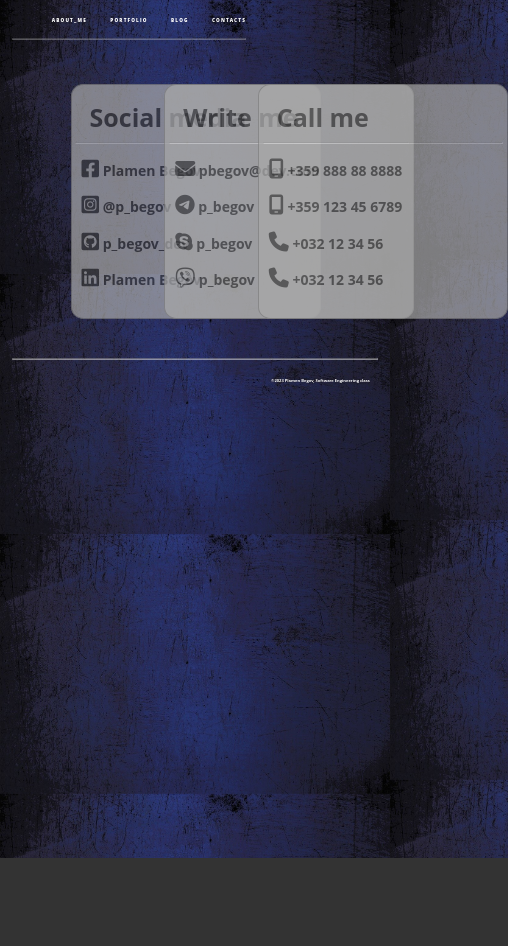
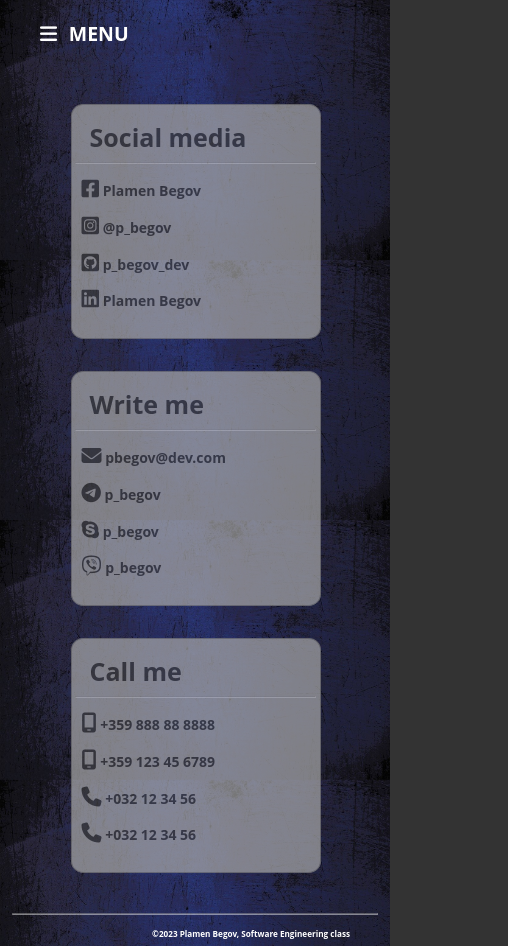
Before and after one commit to begov98/PersonalWebsite, a plain HTML site: page contacts.html in a window 390 px wide. Shown: the whole page, 508 px wide, since content can reach past the window. Before the commit the page ends 858 px from the top, so only its background shows below. Drawn offline with Linux system fonts and the light colour scheme.

Commit message:
ResponsiveContacts

```diff
--- a/contacts.html
+++ b/contacts.html
@@ -5,6 +5,7 @@
     <meta name="viewport" content="width=device-width, initial-scale=1.0">
     <link rel="stylesheet" href="css/reset.css">
     <link rel="stylesheet" href="css/styles.css">
+    <link rel="stylesheet" href="css/responsive.css">
     <link
     rel="stylesheet"
     href="https://cdnjs.cloudflare.com/ajax/libs/font-awesome/6.3.0/css/all.min.css"
@@ -14,6 +15,12 @@
 <body>
     <main>
         <header>
+            <nav class="nav-gsm">
+                <ul>
+                    <li><i class="fa-solid fa-bars"></i></li>
+                    <li>MENU</li>
+                </ul>
+            </nav>
             <nav class="navigation">
                 <ul>
                     <li><a href="/index.html">About_me</a></li>
--- a/css/responsive.css
+++ b/css/responsive.css
@@ -119,4 +119,8 @@
     filter: blur(10vw);
   }
 
+  .contacts{
+    display: block;
+  }
+
 }
```
